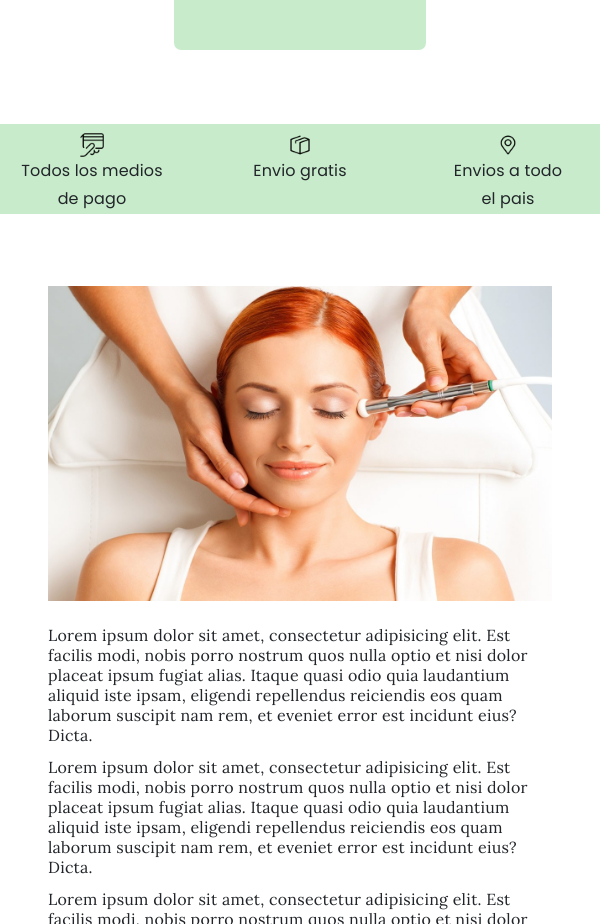
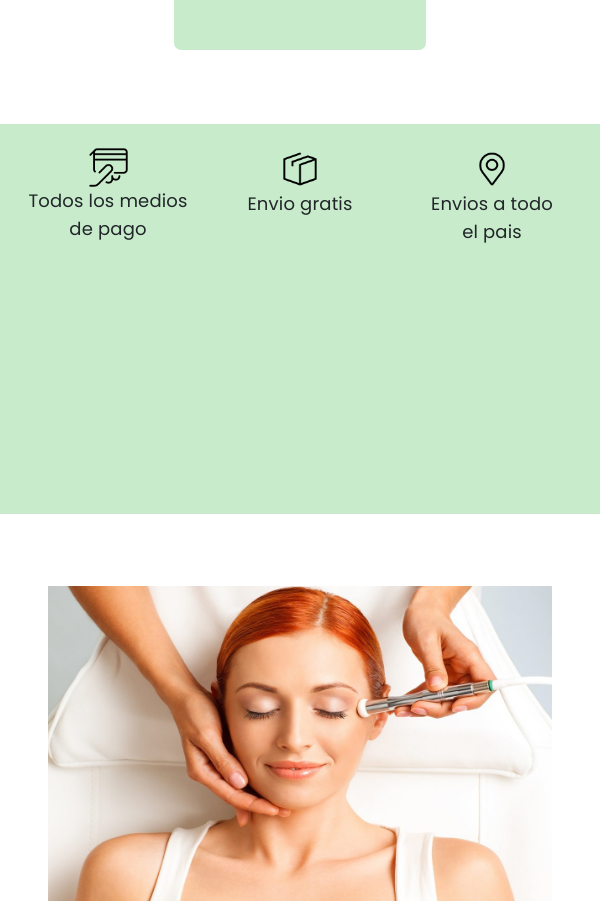
Before and after one commit to nehoxy/estetica-lida, an Angular app: page / in a window 600 px wide. Shown: the part 1720-2644 px from the top of the page. Built offline with nearby package versions, Linux system fonts and the light colour scheme.

Commit message:
correcciones en el responsive de separador-home

```diff
--- a/src/app/modules/home/components/separador-home/separador-home.component.css
+++ b/src/app/modules/home/components/separador-home/separador-home.component.css
@@ -8,20 +8,36 @@
     width: 4vw;
     height: 4vw;
 }
+.logoTarjeta{
+    width: 3.5vw;
+    height: 3.5vw;
+}
 .texto{
     font-family: 'Poppins', sans-serif;
 }
 
 @media only screen and (max-width: 600px) {
     .separador{
-        height: 18vw;
+        height: 65vw !important;
+        padding: 4vw;
+    }
+    .logos{
+    width: 7vw;
+    height: 7vw;
+    }
+    .texto{
+        font-size: 3vw !important;
+    }
+    .logoTarjeta{
+        width: 6.5vw;
+        height: 6.5vw;
     }
 
 }
 
 @media only screen and (min-width: 600px) {
     .separador{
-        height: 18vw;
+        height: 15vw;
     }
 }
 
@@ -41,4 +57,9 @@
         height: 4.5vw;
         transition: 0.3s;
     }
+    .logoTarjeta:hover{
+        width:4vw;
+        height: 4vw;
+        transition: 0.3s;
+    }
 }
--- a/src/app/modules/home/components/separador-home/separador-home.component.html
+++ b/src/app/modules/home/components/separador-home/separador-home.component.html
@@ -2,7 +2,7 @@
     <div class="text-center ">
         <div class="row ">
             <div class="col-lg-4 col-md-4 col-sm-4 col-xl-4">
-                <img src="../../../../../assets/img-separador/icono-tarjeta.png" alt="" srcset="" class="logos">
+                <img src="../../../../../assets/img-separador/icono-tarjeta.png" alt="" srcset="" class="logoTarjeta">
                 <h3 class="fs-6 texto">Todos los medios<br> de pago</h3>
               </div>
 
```
